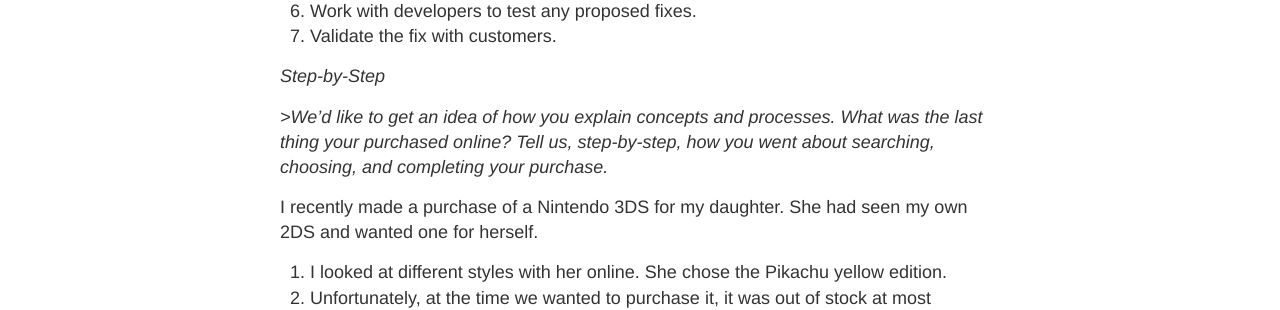
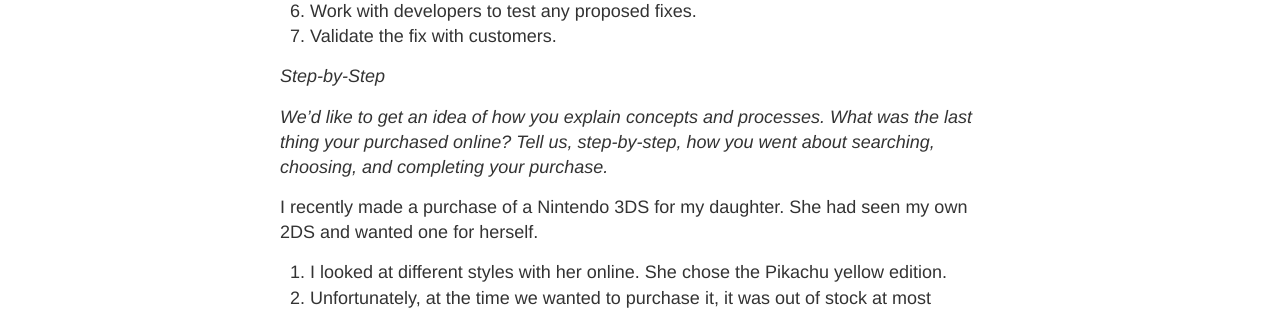
Before and after one commit to alangshall/alangshall.github.io, a Jekyll site: the page built from _posts/2017-05-03-skyverge.md, in a window 1280 px wide and 900 px high, scrolled down 1614 px. Shown: the part 309-619 px from the top of the window. Built offline with Jekyll 4.4.1, drawn with Linux system fonts in a browser that asks for light colours.

Commit message:
Clean up formatting.

```diff
--- a/_posts/2017-05-03-skyverge.md
+++ b/_posts/2017-05-03-skyverge.md
@@ -72,7 +72,7 @@ have been any recent releases that might explain the problem.
 
 <i>Step-by-Step
 
-<i>>We’d like to get an idea of how you explain concepts and processes. What was the last thing your purchased online? Tell us, step-by-step, how you went about searching, choosing, and completing your purchase.</i>
+<i>We’d like to get an idea of how you explain concepts and processes. What was the last thing your purchased online? Tell us, step-by-step, how you went about searching, choosing, and completing your purchase.</i>
 
 I recently made a purchase of a Nintendo 3DS for my daughter. She had seen my own 2DS and wanted one for herself.
 1. I looked at different styles with her online. She chose the Pikachu yellow edition.
```
